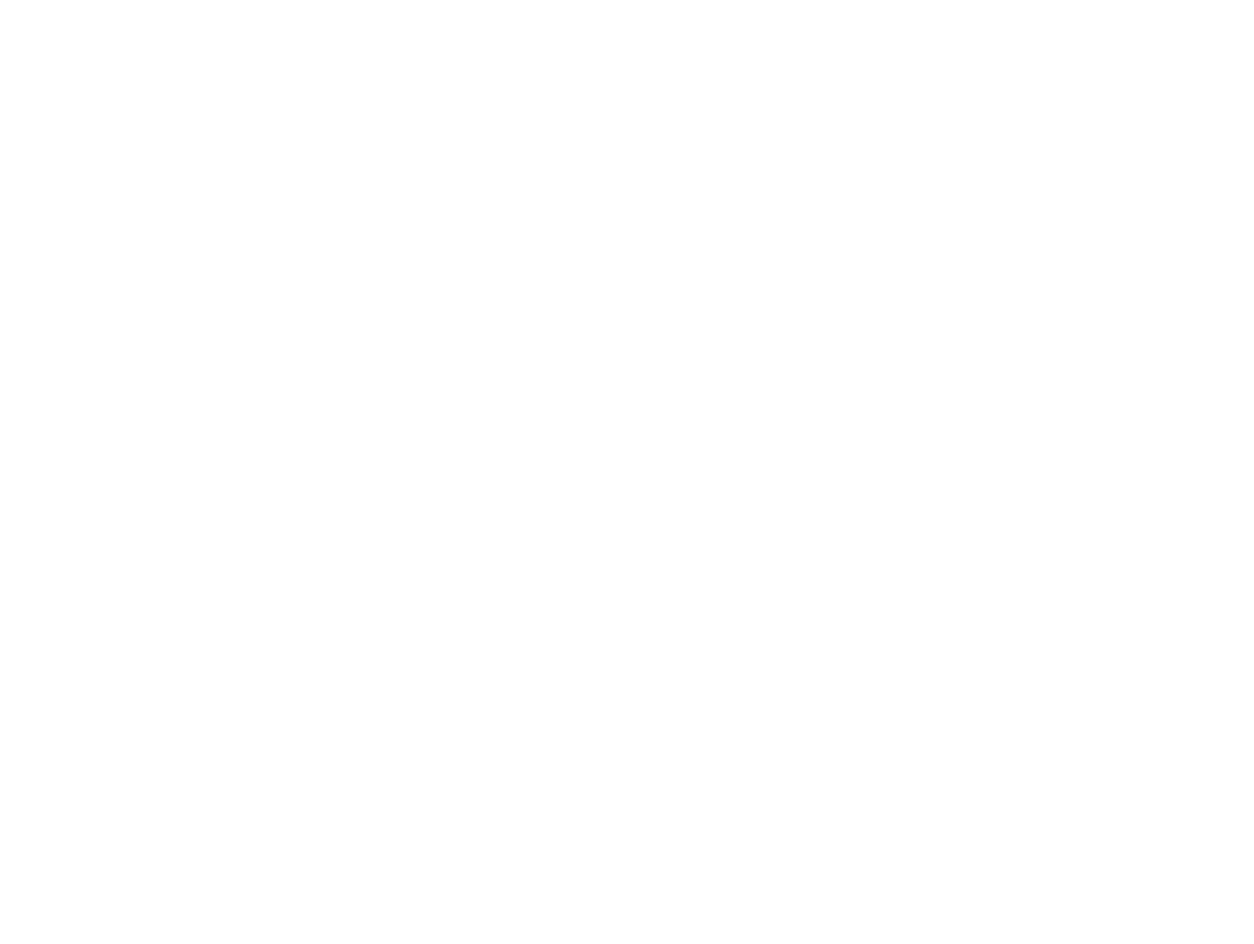
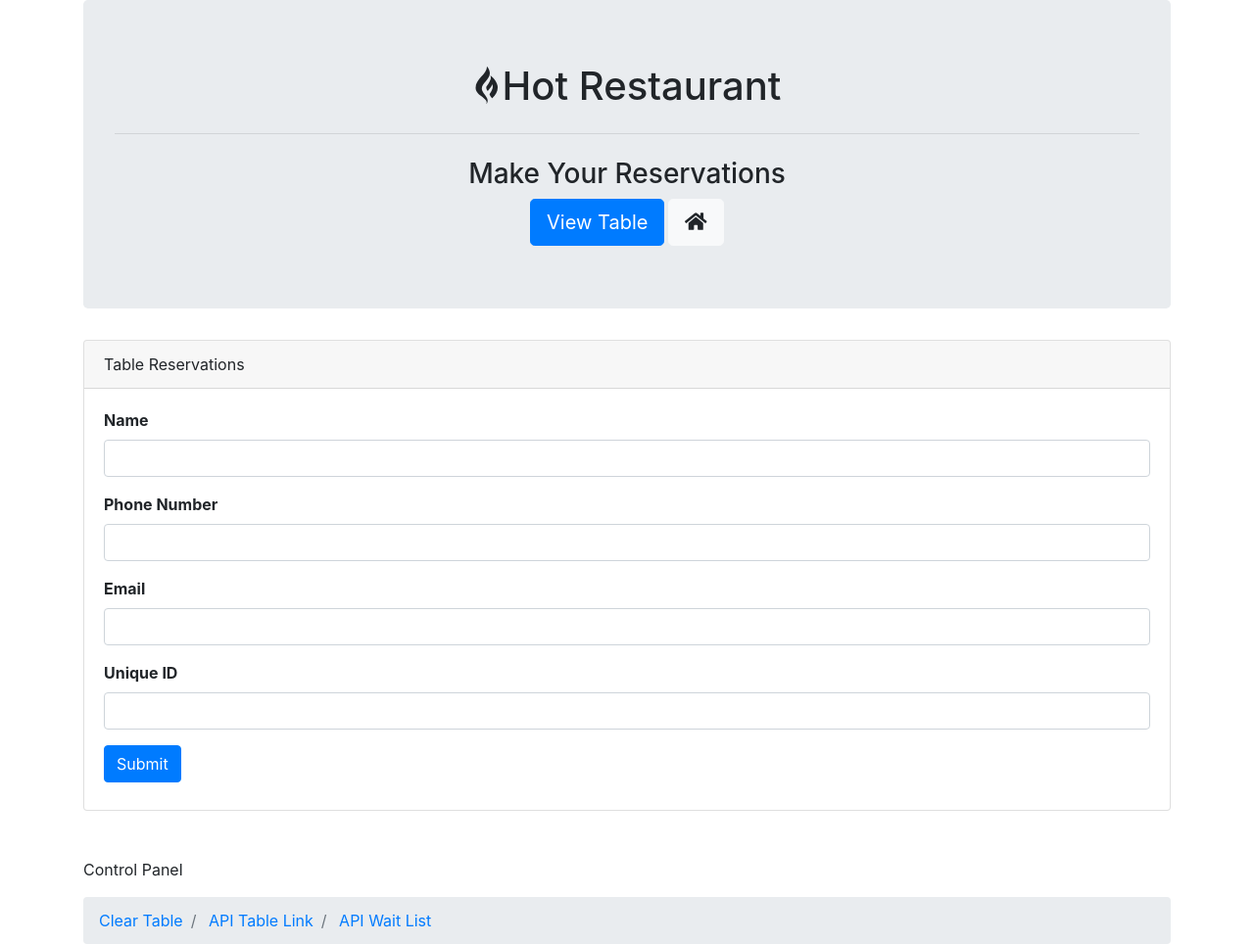
Before and after one commit to tjbains1943/Hot-Restaurant, a plain HTML site: page reserveTable.html in a window 1280 px wide. Shown: the whole page at 98% size. Before the commit the page ends 800 px from the top, so only its background shows below. Drawn offline with nearby package versions, Linux system fonts and the light colour scheme.

Commit message:
finish pages

```diff
--- /dev/null
+++ b/front.js
@@ -0,0 +1,5 @@
+
+
+console.log("penis");
+
+$("")
--- a/index.html
+++ b/index.html
@@ -51,6 +51,7 @@
         crossorigin="anonymous"></script>
     <script src="https://maxcdn.bootstrapcdn.com/bootstrap/4.0.0/js/bootstrap.min.js" integrity="sha384-JZR6Spejh4U02d8jOt6vLEHfe/JQGiRRSQQxSfFWpi1MquVdAyjUar5+76PVCmYl"
         crossorigin="anonymous"></script>
+        <script src="front.js"></script>
 </body>
 
 </html>
--- a/reserveTable.html
+++ b/reserveTable.html
@@ -0,0 +1,93 @@
+<!doctype html>
+<html lang="en">
+
+<head>
+    <title>Home</title>
+    <!-- Required meta tags -->
+    <meta charset="utf-8">
+    <meta name="viewport" content="width=device-width, initial-scale=1, shrink-to-fit=no">
+
+    <!-- Bootstrap CSS -->
+    <link rel="stylesheet" href="https://maxcdn.bootstrapcdn.com/bootstrap/4.0.0/css/bootstrap.min.css" integrity="sha384-Gn5384xqQ1aoWXA+058RXPxPg6fy4IWvTNh0E263XmFcJlSAwiGgFAW/dAiS6JXm"
+        crossorigin="anonymous">
+    <script defer src="https://use.fontawesome.com/releases/v5.0.10/js/all.js" integrity="sha384-slN8GvtUJGnv6ca26v8EzVaR9DC58QEwsIk9q1QXdCU8Yu8ck/tL/5szYlBbqmS+"
+        crossorigin="anonymous"></script>
+</head>
+
+<body>
+    <div class="container">
+        <div class="jumbotron">
+            <h1 class="display-7 text-center">
+                <i class="fab fa-gripfire"></i>Hot Restaurant</h1>
+            <hr class="my-4">
+            <h3 class="text-center">Make Your Reservations</h3>
+            <div class="row justify-content-center">
+
+                <a class="btn btn-primary btn-lg justify-content-center mr-1" href="" role="button">View Table<Table></Table></a>
+                <a class="btn btn-light btn-lg justify-content-center" href="#" role="button"><i class="fas fa-home"></i>
+
+                </a>
+            </div>
+
+        </div>
+
+        <div class="card">
+            <div class="card-header">
+              Table Reservations
+            </div>
+            <div class="card-body mb-2">
+                    <form>
+                            <div class="form-group">
+                              <label for="exampleFormControlInput1"><b>Name</b></label>
+                              <input type="input" class="form-control" id="exampleFormControlInput1">
+                            </div>
+                            <div class="form-group">
+                                    <label for="exampleFormControlInput1"><b>Phone Number</b></label>
+                                    <input type="input" class="form-control" id="exampleFormControlInput1">
+                                  </div>
+                                  <div class="form-group">
+                                        <label for="exampleFormControlInput1"><b>Email</b></label>
+                                        <input type="input" class="form-control" id="exampleFormControlInput1">
+                                      </div>
+                                      <div class="form-group">
+                                            <label for="exampleFormControlInput1"><b>Unique ID</b></label>
+                                            <input type="input" class="form-control" id="exampleFormControlInput1">
+                                          </div>
+                                           <button type="submit" class="btn btn-primary">Submit</button>
+                          </form>
+            </div>
+          </div>
+
+          </div>
+          <footer class="footer mt-5">
+        <div class="container justify-content-center mb-0">
+            <nav aria-label="breadcrumb mb-0"><p>Control Panel</p>
+                <ol class="breadcrumb mb-0">
+                    <li class="breadcrumb-item active">
+                        <a href="#">Clear Table</a>
+                    </li>
+                    <li class="breadcrumb-item active">
+                        <a href="">API Table Link</a>
+                    </li>
+                    <li class="breadcrumb-item active">
+                        <a href="">API Wait List</a>
+                    </li>
+                </ol>
+            </nav>
+
+        </div>
+    </footer>
+
+    </div>
+    <!-- Optional JavaScript -->
+    <!-- jQuery first, then Popper.js, then Bootstrap JS -->
+    <script src="https://code.jquery.com/jquery-3.2.1.slim.min.js" integrity="sha384-KJ3o2DKtIkvYIK3UENzmM7KCkRr/rE9/Qpg6aAZGJwFDMVNA/GpGFF93hXpG5KkN"
+        crossorigin="anonymous"></script>
+    <script src="https://cdnjs.cloudflare.com/ajax/libs/popper.js/1.12.9/umd/popper.min.js" integrity="sha384-ApNbgh9B+Y1QKtv3Rn7W3mgPxhU9K/ScQsAP7hUibX39j7fakFPskvXusvfa0b4Q"
+        crossorigin="anonymous"></script>
+    <script src="https://maxcdn.bootstrapcdn.com/bootstrap/4.0.0/js/bootstrap.min.js" integrity="sha384-JZR6Spejh4U02d8jOt6vLEHfe/JQGiRRSQQxSfFWpi1MquVdAyjUar5+76PVCmYl"
+        crossorigin="anonymous"></script>
+        <script src="front.js"></script>
+</body>
+
+</html>
```
Also changed, not shown: tables.html (+81 -0 lines).
